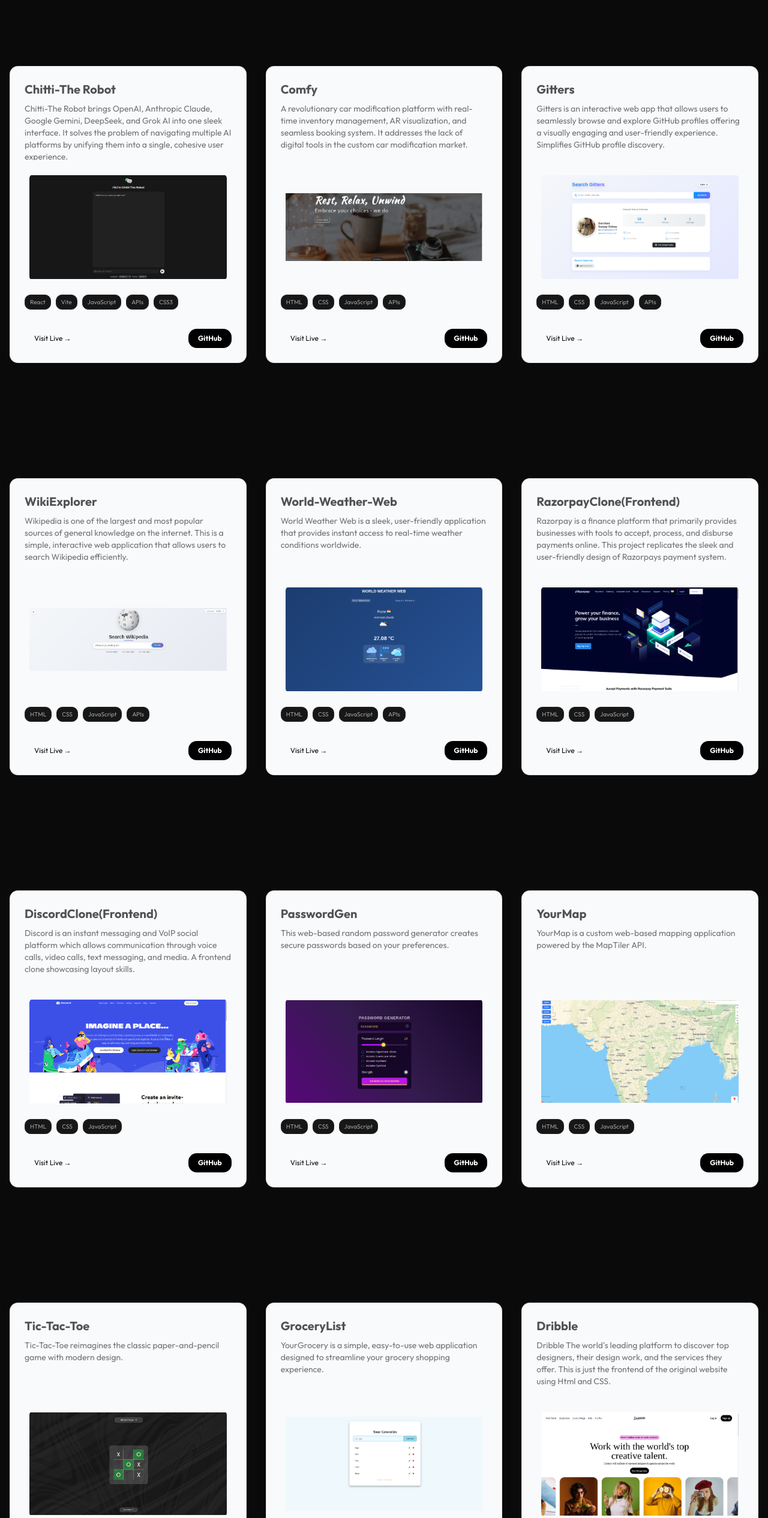
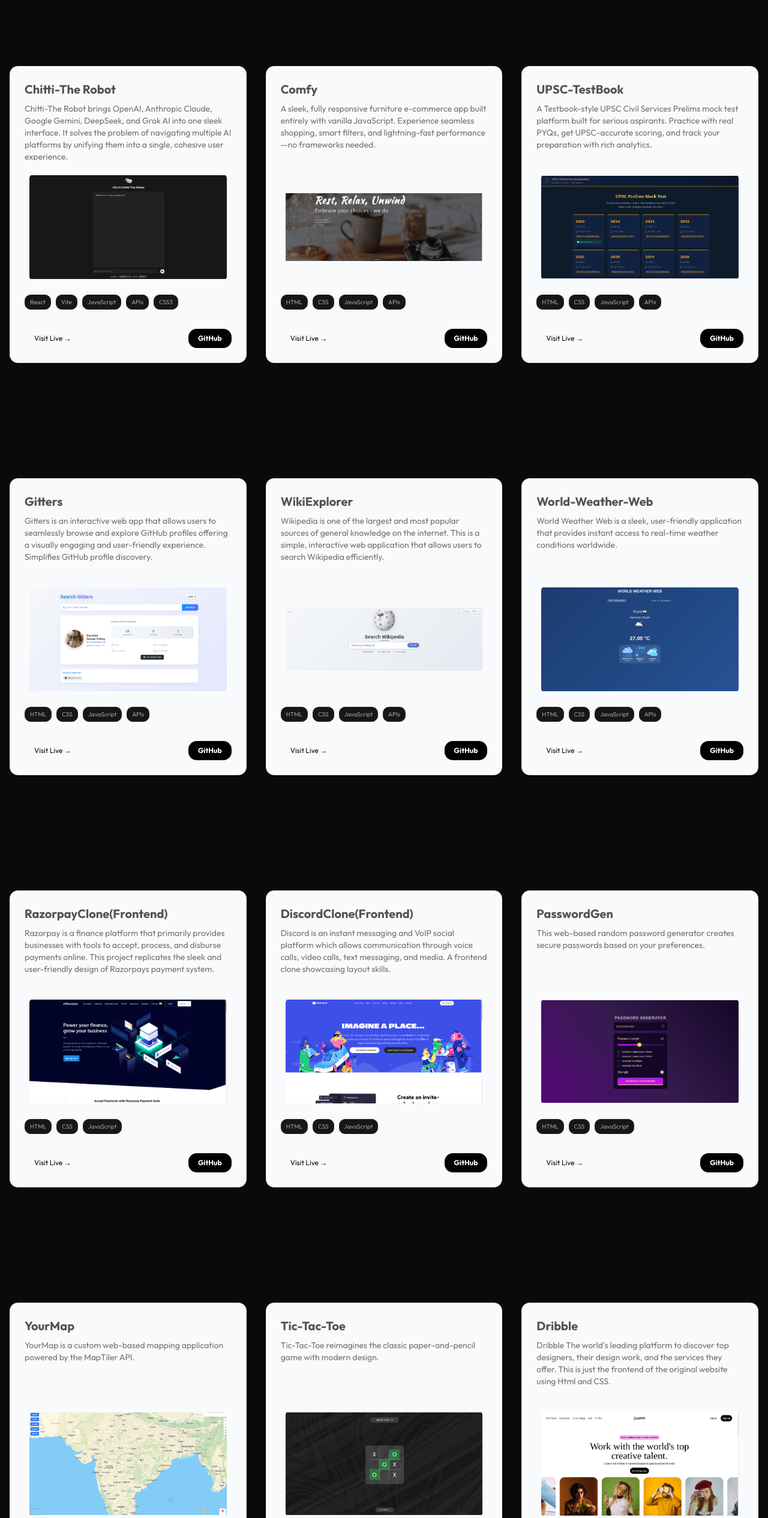
Before and after one commit to mailmeatdarshan/Portfolio, a Next.js app: page / in a window 1280 px wide. Shown: the part 4761-7291 px from the top of the page at 60% size. Built offline with nearby package versions, Linux system fonts and the light colour scheme.

Commit message:
Added: UPSC-TestBook

```diff
--- a/src/data/portfolio.ts
+++ b/src/data/portfolio.ts
@@ -151,13 +151,22 @@
     {
         id: 2,
         title: "Comfy",
-        description: "A revolutionary car modification platform with real-time inventory management, AR visualization, and seamless booking system. It addresses the lack of digital tools in the custom car modification market.",
-        // role: "Full Stack Developer - Built the inventory system and integrated AR visualization features.",
+        description: "A sleek, fully responsive furniture e-commerce app built entirely with vanilla JavaScript. Experience seamless shopping, smart filters, and lightning-fast performance—no frameworks needed.",
         tech: ["HTML", "CSS", "JavaScript", "APIs"],
         image: "/images/projects/comfy2.png",
         featured: true,
         liveUrl: "https://comfy-neon.vercel.app/",
         githubUrl: "https://github.com/mailmeatdarshan/Comfy"
+    },
+    {
+        id: 15,
+        title: "UPSC-TestBook",
+        description: "A Testbook-style UPSC Civil Services Prelims mock test platform built for serious aspirants. Practice with real PYQs, get UPSC-accurate scoring, and track your preparation with rich analytics.",
+        tech: ["HTML", "CSS", "JavaScript", "APIs"],
+        image: "/images/projects/upsc.png",
+        featured: true,
+        liveUrl: "https://upsc-test-book.vercel.app/",
+        githubUrl: "https://github.com/mailmeatdarshan/UPSC---TestBook"
     },
     {
         id: 3,
@@ -248,17 +257,6 @@
         githubUrl: "https://github.com/mailmeatdarshan/Tic-Tac-Toe"
     },
     {
-        id: 11,
-        title: "GroceryList",
-        description: "YourGrocery is a simple, easy-to-use web application designed to streamline your grocery shopping experience.",
-        // role: "Developer - Created the CRUD functionality for grocery items.",
-        tech: ["HTML", "CSS", "JavaScript"],
-        image: "/images/projects/grocery.png",
-        featured: false,
-        liveUrl: "https://your-groceries.netlify.app/",
-        githubUrl: "https://github.com/mailmeatdarshan/GroceryList"
-    },
-    {
         id: 12,
         title: "Dribble",
         description: "Dribble The world's leading platform to discover top designers, their design work, and the services they offer. This is just the frontend of the original website using Html and CSS.",
```
Also changed, not shown: public/images/projects/upsc.png (added).
